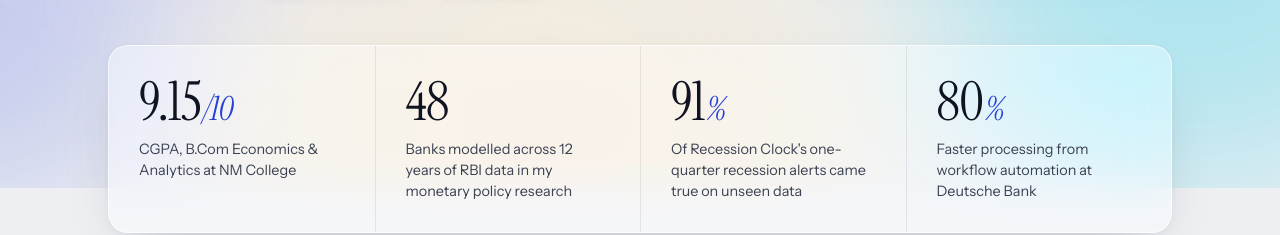
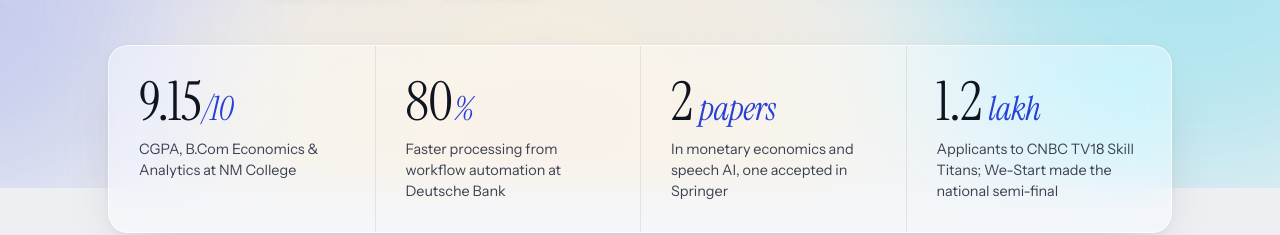
Before and after one commit to authorhanif-netizen/website-resume---Hanif-Alam, a plain HTML site: page index.html in a window 1280 px wide. Shown: the part 612-847 px from the top of the page. Drawn offline with nearby package versions, Linux system fonts and the light colour scheme.

Commit message:
Number strip: research papers and CNBC, new resume opening line

```diff
--- a/index.html
+++ b/index.html
@@ -465,9 +465,9 @@ const DATA = {
   /* Number strip under the hero: four figures, one line each */
   stats: [
     { n: "9.15<em>/10</em>", d: "CGPA, B.Com Economics & Analytics at NM College" },
-    { n: "48", d: "Banks modelled across 12 years of RBI data in my monetary policy research" },
-    { n: "91<em>%</em>", d: "Of Recession Clock's one-quarter recession alerts came true on unseen data" },
-    { n: "80<em>%</em>", d: "Faster processing from workflow automation at Deutsche Bank" }
+    { n: "80<em>%</em>", d: "Faster processing from workflow automation at Deutsche Bank" },
+    { n: "2<em> papers</em>", d: "In monetary economics and speech AI, one accepted in Springer" },
+    { n: "1.2<em> lakh</em>", d: "Applicants to CNBC TV18 Skill Titans; We-Start made the national semi-final" }
   ],
   experience: [
     {
```
Also changed, not shown: 1 other file.
